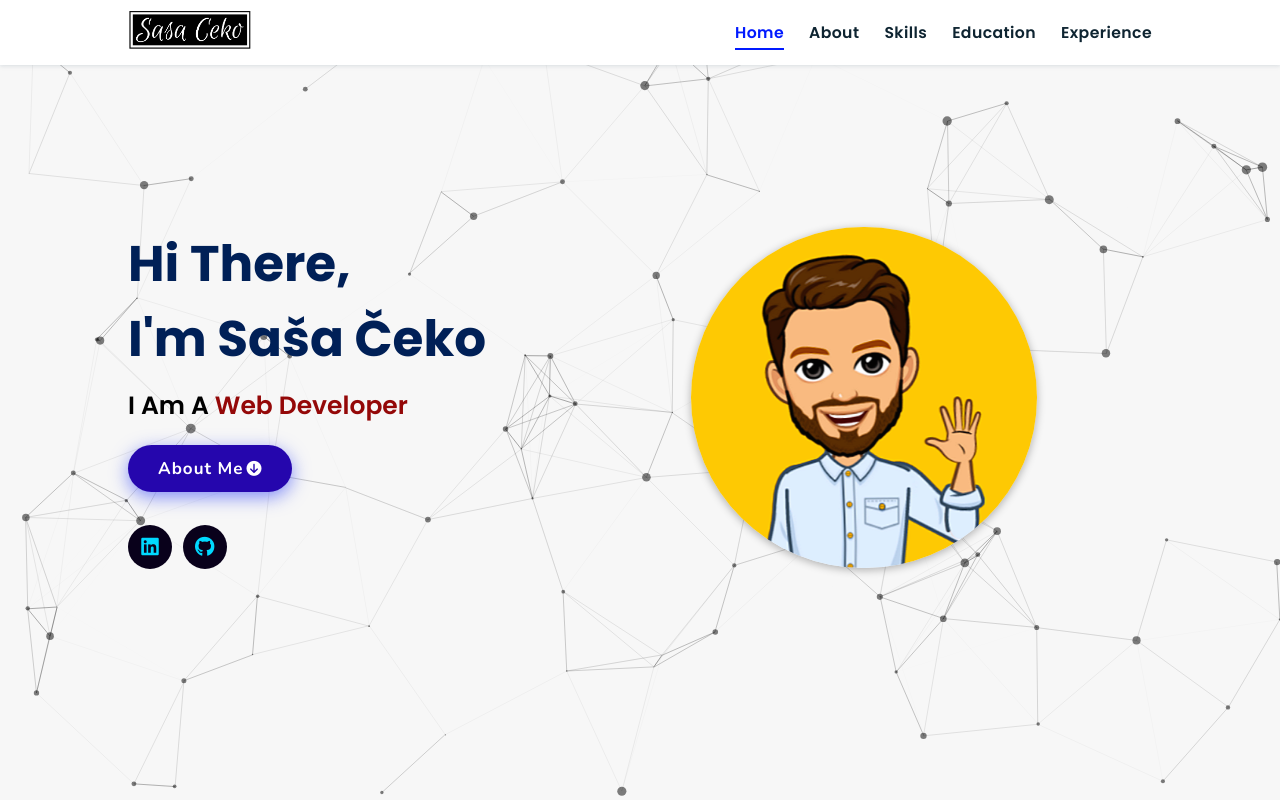
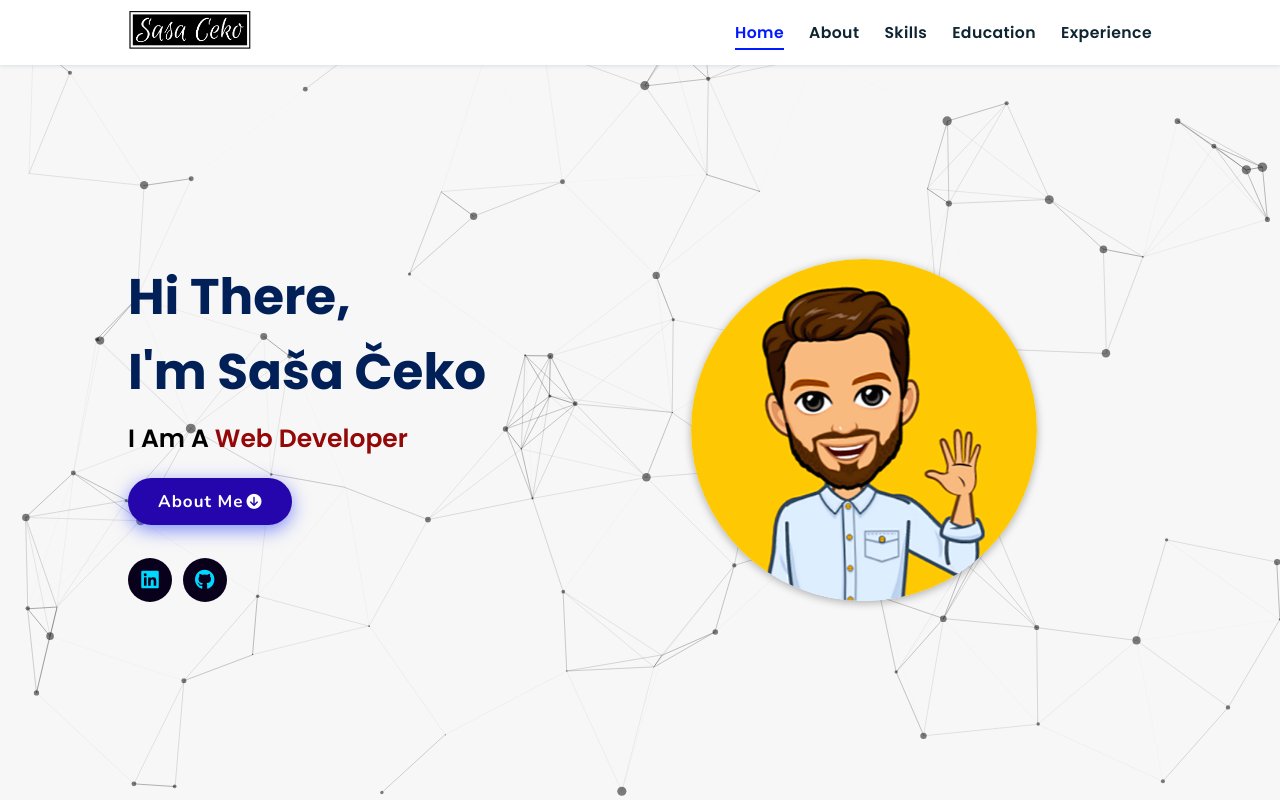
Before and after one commit to sasaceko/personal-website, a plain HTML site: page index.html in a window 1280 px wide. Shown: the top 800 px of the page. Drawn offline with nearby package versions, Linux system fonts and the light colour scheme; animation ran at ten frames a second.

Commit message:
fix: navigation overlapping content

```diff
--- a/css/components/_homepage.scss
+++ b/css/components/_homepage.scss
@@ -6,6 +6,7 @@
     min-height: 100vh;
     align-items: center;
     justify-content: center;
+    padding-top: 65px;
     padding-left: 10%;
     padding-right: 10%;
 
```
Also changed, not shown: css/style.css, 1 other file.
